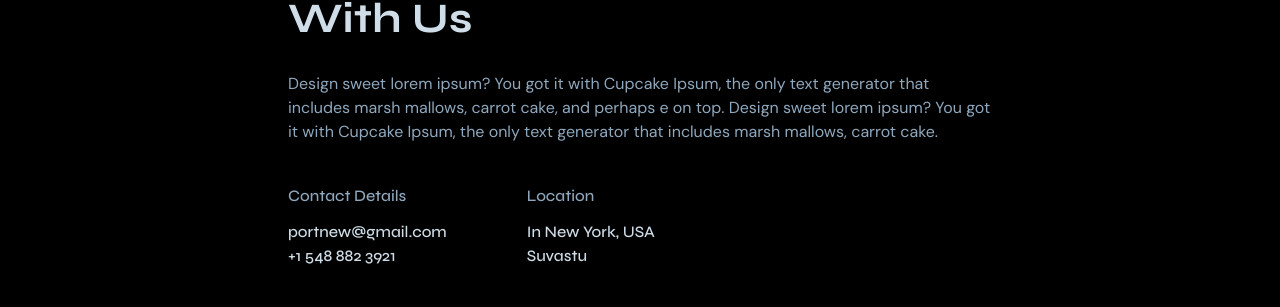
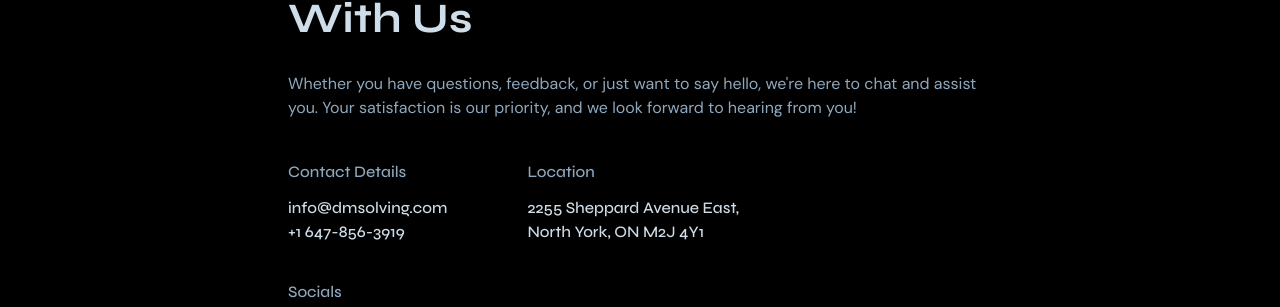
Before and after one commit to RohanClaclaws/dmsolving, a Next.js app: page /contact-us in a window 1280 px wide. Shown: the part 476-783 px from the top of the page. Built offline with nearby package versions, Linux system fonts and the light colour scheme.

Commit message:
contact sending data

```diff
--- a/src/app/api/route.ts
+++ b/src/app/api/route.ts
@@ -3,6 +3,7 @@ const nodemailer = require("nodemailer")
 export async function POST(req: Request) {
 
     const {name, email, subject, message } = await req.json()
+
 
     const transporter = nodemailer.createTransport({
         host: process.env.SMTP_HOST,
--- a/src/components/contact-us/Contact.tsx
+++ b/src/components/contact-us/Contact.tsx
@@ -1,21 +1,42 @@
 'use client'
-import {motion } from "framer-motion"
+import { motion } from "framer-motion"
 import Banner from "../resuable/Banner";
+import { useRef } from "react";
 
 
 const Contact = () => {
 
-   const handleSubmit=async(event:any)=>{
+  const name = useRef<HTMLInputElement>(null);
+  const email = useRef<HTMLInputElement>(null);
+  const subject = useRef<HTMLInputElement>(null);
+  const comments = useRef<HTMLTextAreaElement>(null);
+
+
+
+  const handleSubmit = async (event: any) => {
     event.preventDefault();
-    await fetch("/api",{
-      method:'POST',
-      body:JSON.stringify({name:"asidj"})
+    await fetch("/api", {
+      method: 'POST',
+      body: JSON.stringify({ name: name.current?.value, email: email.current?.value, subject: subject.current?.value, message: comments.current?.value })
     })
+
+    reset(name,email,subject,comments)
   }
+
+  const reset = (name:any,email:any,subject:any,comments:any) => {
+    name.current.value=""
+    email.current.value=""
+    subject.current.value=""
+    comments.current.value=""
+  }
+
+
+
+
 
   return (
     <>
-        <Banner heading="Contact" subheading="Home" image="/images/breadcrumbcontact.png"/>
+      <Banner heading="Contact" subheading="Home" image="/images/breadcrumbcontact.png" />
 
       <div className="bg-[#07192d  bg-black">
         <div className="layout ">
@@ -26,22 +47,23 @@ const Contact = () => {
               <div className="flex flex-col gap-y-4 pb-5">
                 <h1 className="font-syne font-[700] text-[#CFDDE8] sm:text-[42px]  text-[22px] sm:leading-[50px] pb-3">Fell Free to Message <br /> With Us </h1>
                 <p className="font-dmsans font-[400] text-[#8FA8BD] sm:text-[16px]">
-                  Design sweet lorem ipsum? You got it with Cupcake Ipsum, the only text generator that includes marsh mallows, carrot cake, and perhaps e on top. Design sweet lorem ipsum? You got it with Cupcake Ipsum, the only text generator that includes marsh mallows, carrot cake.
+                Whether you have questions, feedback, or just want to say hello, we're here to chat and assist you. Your satisfaction is our priority, and we look forward to hearing from you!
                 </p>
               </div>
               <div className="flex mt-5 gap-x-[80px] flex-wrap gap-y-5 pb-3">
                 <div className="flex flex-col gap-y-3">
                   <h3 className="font-syne font-[500] text-[#8FA8BD]">Contact Details</h3>
                   <div className="flex flex-col">
-                    <p className="font-syne font-[500] text-[#CFDDE8]">portnew@gmail.com</p>
-                    <p className="font-syne font-[500] text-[#CFDDE8]">+1 548 882 3921</p>
+                    <p className="font-syne font-[500] text-[#CFDDE8]">info@dmsolving.com
+</p>
+                    <p className="font-syne font-[500] text-[#CFDDE8]">+1 647-856-3919</p>
                   </div>
                 </div>
                 <div className="flex flex-col gap-y-3 pb-6">
                   <h3 className="font-syne font-[500] text-[#8FA8BD]">Location</h3>
                   <div className="flex-col">
-                    <p className="font-syne font-[500] text-[#CFDDE8]">In New York, USA</p>
-                    <p className="font-syne font-[500] text-[#CFDDE8]">Suvastu</p>
+                    <p className="font-syne font-[500] text-[#CFDDE8]">2255 Sheppard Avenue East,</p>
+                    <p className="font-syne font-[500] text-[#CFDDE8]">North York, ON M2J 4Y1</p>
                   </div>
                 </div>
               </div>
@@ -56,30 +78,30 @@ const Contact = () => {
             </div>
 
             <motion.div className=" bg-black w-full max-w-[616px] py-5 "
-              whileInView={{x:[200,0],opacity:[0,1],y:[100,0]}}
+              whileInView={{ x: [200, 0], opacity: [0, 1], y: [100, 0] }}
               transition={{
-                duration:0.85,
+                duration: 0.85,
               }}
             >
               <div className="px-5 py-3  ">
-                <form className="flex flex-col gap-y-7 outline-none" onSubmit={handleSubmit}>
+                <form className="flex flex-col gap-y-7 outline-none" onSubmit={handleSubmit} >
                   <div className="input-collapse-contact:flex gap-x-2 space-y-5 input-collapse-contact:space-y-0">
                     <div className=" flex flex-col gap-y-2 w-full">
                       <label className="text-[#cfdde8]">Name <sup className="text-[#8FA88D]">*</sup></label>
-                      <input type="text" className="py-3 px-2  bg-black border-[1px] border-gray-800 text-[#8FA88D] rounded-md" placeholder="Name" />
+                      <input type="text" className="py-3 px-2  bg-black border-[1px] border-gray-800 text-[#8FA88D] rounded-md" placeholder="Name" ref={name} required />
                     </div>
                     <div className=" flex flex-col gap-y-2 w-full">
                       <label className="text-[#cfdde8]">Email <sup className="text-[#8FA88D]">*</sup></label>
-                      <input type="text" className="py-3 px-2  text-[#8FA88D] bg-black border-[1px] border-gray-800 rounded-md" placeholder="Email" />
+                      <input type="text" className="py-3 px-2  text-[#8FA88D] bg-black border-[1px] border-gray-800 rounded-md" placeholder="Email" ref={email} required/>
                     </div>
                   </div>
                   <div className="flex flex-col gap-y-2">
                     <label className="text-[#cfdde8]">Subject <sup className="text-[#8FA88D]">*</sup></label>
-                    <input type="text" className="py-3 px-2 text-[#8FA88D] bg-black border-[1px] border-gray-800 rounded-md" placeholder="How can we help you ?" />
+                    <input type="text" className="py-3 px-2 text-[#8FA88D] bg-black border-[1px] border-gray-800 rounded-md" placeholder="How can we help you ?" ref={subject} required />
                   </div>
                   <div className="flex flex-col gap-y-2">
                     <label className="text-[#cfdde8]">Comments / Questions <sup className="text-[#8FA88D]">*</sup></label>
-                    <textarea className="py-3 px-2  text-[#8FA88D] min-h-[150px] resize-none bg-black border-[1px] border-gray-800 rounded-md" placeholder="How can we help you ?" />
+                    <textarea className="py-3 px-2  text-[#8FA88D] min-h-[150px] resize-none bg-black border-[1px] border-gray-800 rounded-md" placeholder="How can we help you ?" ref={comments} required />
                   </div>
                   <button className="font-dmsans text-center font-[400] text-[#081D34] py-3 px-5  bg-white w-fit mt-4 rounded-lg hover:bg-transparent hover:text-white border-[1px] border-transparent hover:border-white" >
                     Send Message
```
